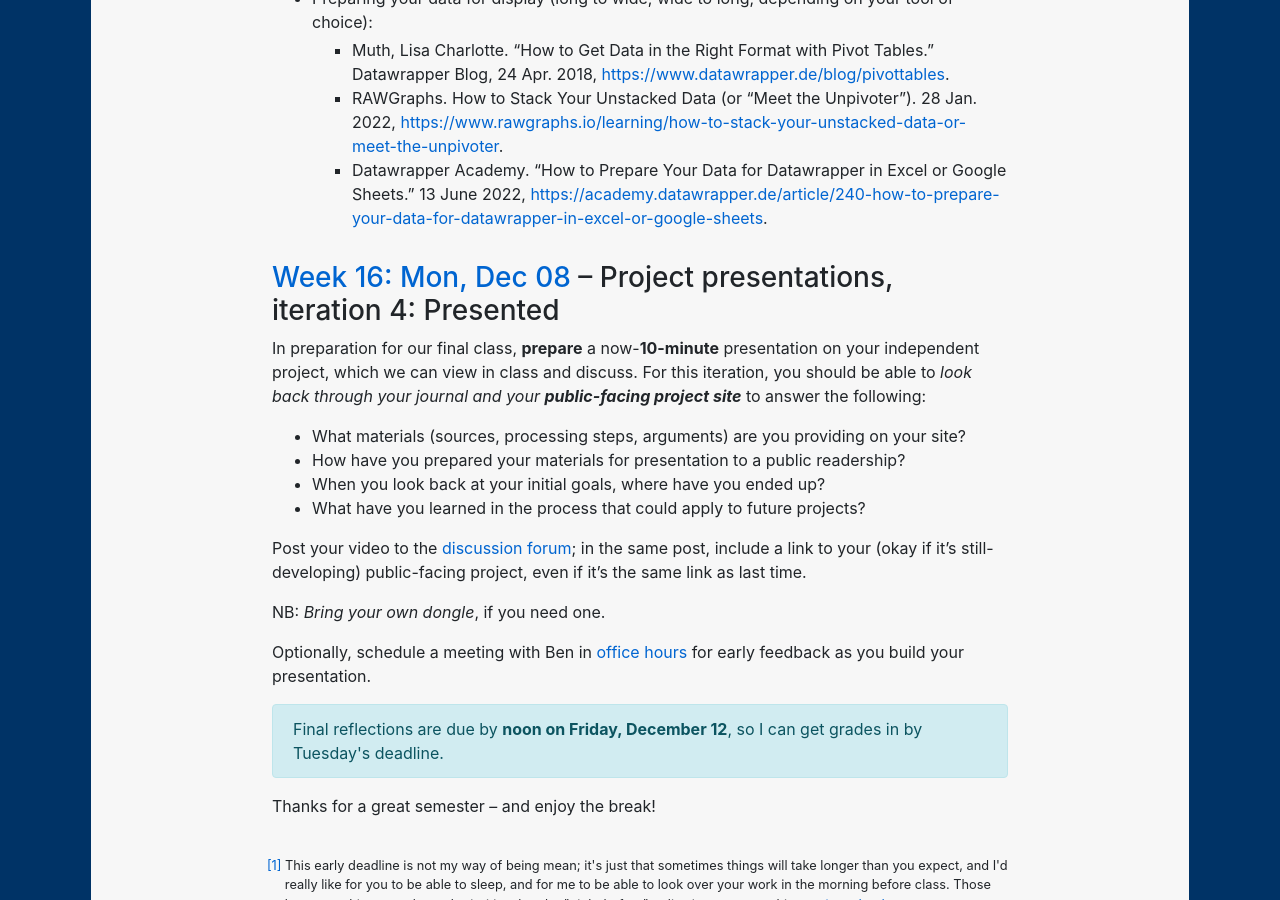
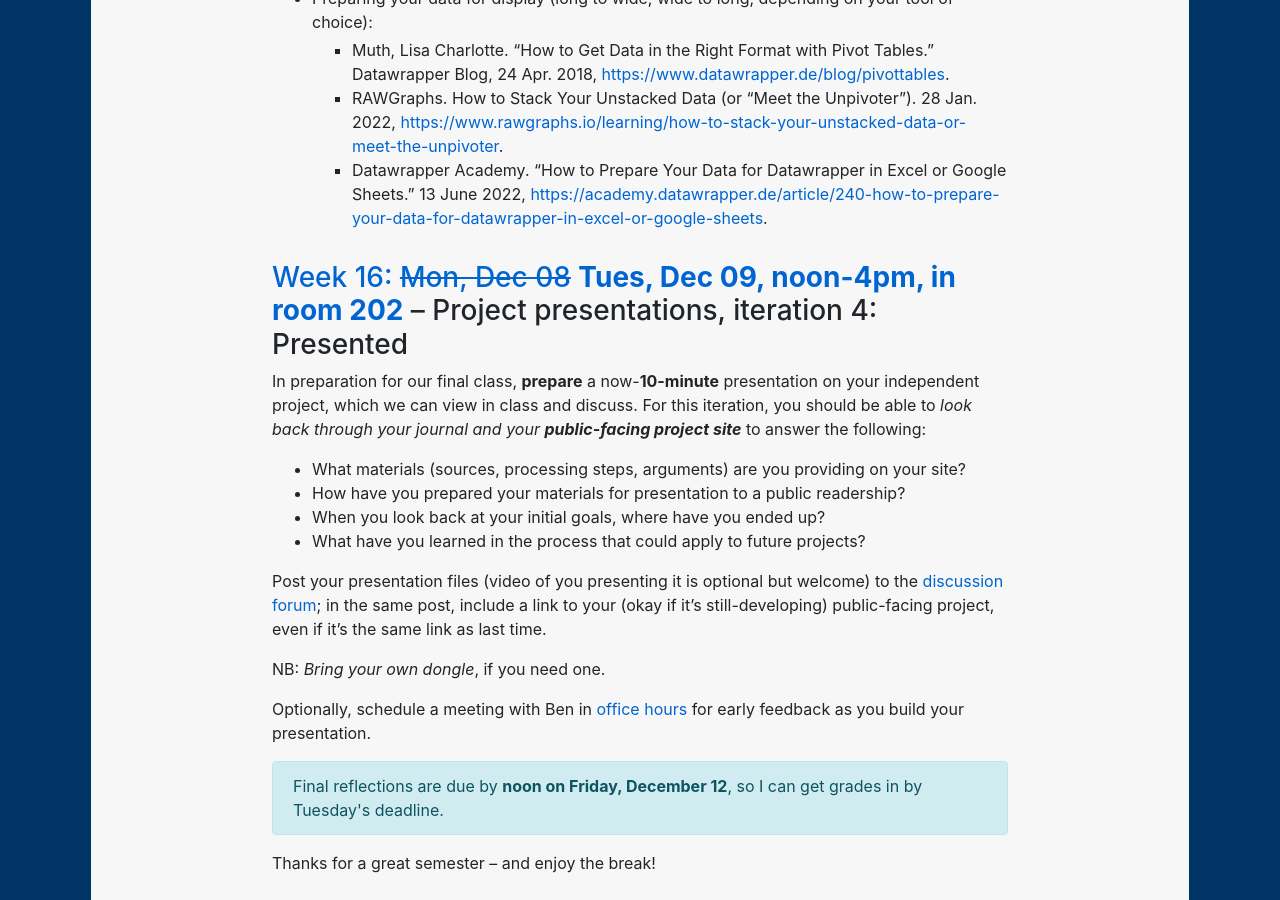
Before and after one commit to benmiller314/dsam2025fall, a Jekyll site: the page built from schedule.md, in a window 1280 px wide and 900 px high, scrolled down 12540 px. Built offline with Jekyll 4.4.1, drawn with Linux system fonts in a browser that asks for light colours; our own code applies the rules of GitHub Pages for plain Markdown files.

Commit message:
update final class date/time/location
as per my previous email

```diff
--- a/schedule.md
+++ b/schedule.md
@@ -383,7 +383,7 @@ UPDATE: the votes are in, and the top two requests are Time Series Data (highest
     - Datawrapper Academy. "How to Prepare Your Data for Datawrapper in Excel or Google Sheets." 13 June 2022, [https://academy.datawrapper.de/article/240-how-to-prepare-your-data-for-datawrapper-in-excel-or-google-sheets](https://academy.datawrapper.de/article/240-how-to-prepare-your-data-for-datawrapper-in-excel-or-google-sheets).
 
 
-### [Week 16: Mon, Dec 08](plans/week-16) – Project presentations, iteration 4: Presented {#week-16}
+### [Week 16: ~~Mon, Dec 08~~ **Tues, Dec 09, noon-4pm, in room 202**](plans/week-16) – Project presentations, iteration 4: Presented {#week-16}
 
 In preparation for our final class, **prepare** a now-<strong>10-minute</strong> presentation on your independent project, which we can view in class and discuss. For this iteration, you should be able to _look back through your journal and your **public-facing project site**_ to answer the following:
 
@@ -392,7 +392,7 @@ In preparation for our final class, **prepare** a now-<strong>10-minute</strong>
 * When you look back at your initial goals, where have you ended up?
 * What have you learned in the process that could apply to future projects?
 
-Post your video to the [discussion forum]({{site.repo_url}}/discussions); in the same post, include a link to your (okay if it's still-developing) public-facing project, even if it's the same link as last time.
+Post your presentation files (video of you presenting it is optional but welcome) to the [discussion forum]({{site.repo_url}}/discussions); in the same post, include a link to your (okay if it's still-developing) public-facing project, even if it's the same link as last time.
 
 NB: _Bring your own dongle_, if you need one.
 
```
